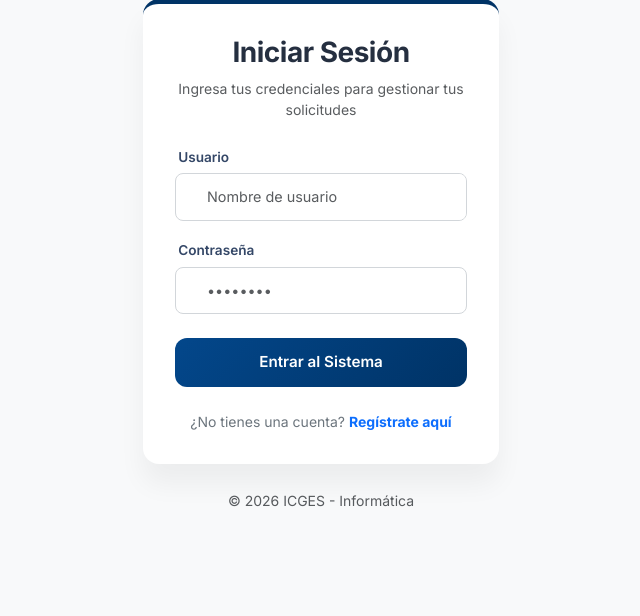
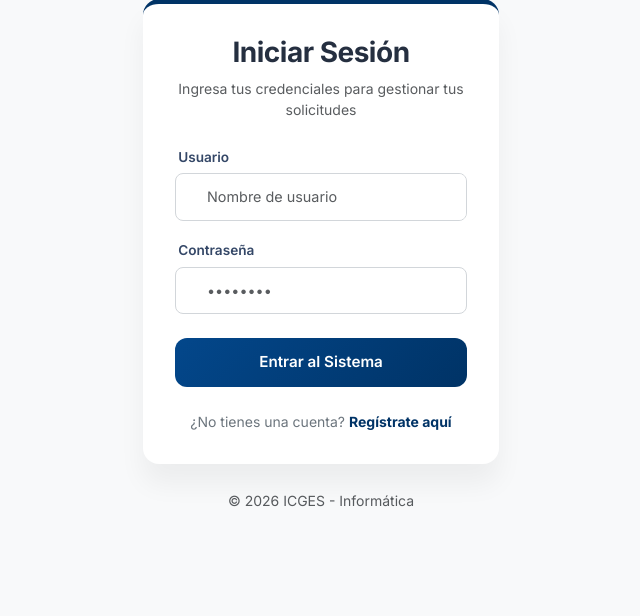
Before and after one commit to dmitre-cloud/LRAA_SEGUIMIENTO_SBS, a Django app: page /accounts/login/ in a window 1280 px wide. Shown: the part 117-733 px from the top of the page, without its empty margins (319-959 px from the left). Run offline with Django 5.2, Linux system fonts and the light colour scheme; some libraries are stand-ins or nearby versions.

Commit message:
mejorar signin 2.5

```diff
--- a/accounts/templates/registration/login.html
+++ b/accounts/templates/registration/login.html
@@ -129,7 +129,7 @@
 
                 <div class="mt-4 text-center">
                     <p class="mb-0 small text-secondary">
-                        ¿No tienes una cuenta? <a href="{% url 'signup' %}" class="text-primary fw-bold text-decoration-none">Regístrate aquí</a>
+                        ¿No tienes una cuenta? <a href="{% url 'signup' %}" class="fw-bold text-decoration-none" style="color: #003366;">Regístrate aquí</a>
                     </p>
                 </div>
             </div>
```
